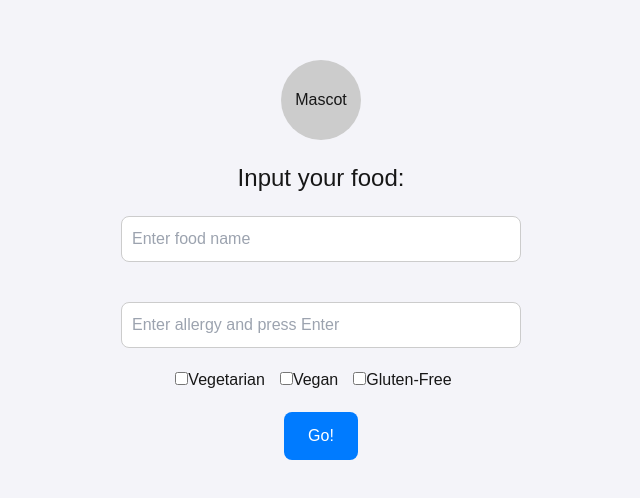
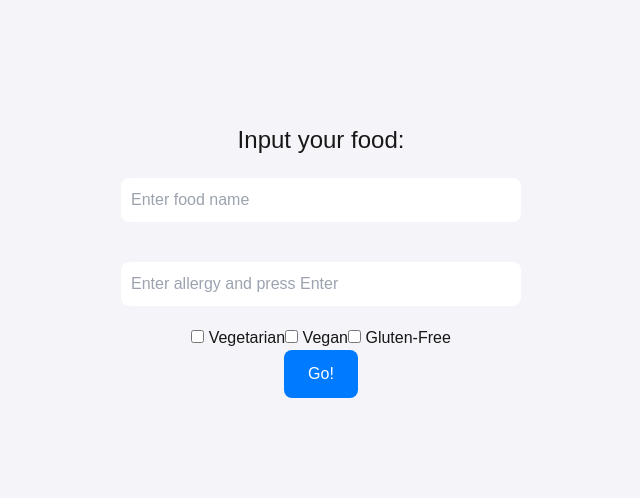
Before and after one commit to aatmaj28/Innovaite-2025, a Next.js app in the folder my-food-app/: page /food-form in a window 1280 px wide. Shown: the part 140-638 px from the top of the page, without its empty margins (319-959 px from the left). Built offline with nearby package versions, Linux system fonts and the light colour scheme.

Commit message:
right panel ingredients

```diff
--- a/my-food-app/app/food-form/page.js
+++ b/my-food-app/app/food-form/page.js
@@ -5,9 +5,13 @@ import { useRouter } from "next/navigation";
 
 export default function FoodForm() {
   const [food, setFood] = useState("");
-  const [allergyInput, setAllergyInput] = useState(""); // Track current allergy input
-  const [allergyTags, setAllergyTags] = useState([]); // Store allergy tags here
+  const [allergyInput, setAllergyInput] = useState("");
+  const [allergyTags, setAllergyTags] = useState([]);
   const [dietaryRestrictions, setDietaryRestrictions] = useState([]);
+  const [showIngredients, setShowIngredients] = useState(false); // Manage visibility of ingredients panel
+  const [selectedIngredients, setSelectedIngredients] = useState([]); // Selected ingredients
+  const [ingredients, setIngredients] = useState([]); // State for ingredients
+
   const router = useRouter();
 
   const handleCheckboxChange = (event) => {
@@ -18,40 +22,25 @@ export default function FoodForm() {
   };
 
   const handleAllergySubmit = (event) => {
-    console.log(dietaryRestrictions)
     if (event.key === 'Enter' && allergyInput.trim()) {
-
-
-
-      event.preventDefault(); // Prevent the form from submitting
-      setAllergyTags((prevTags) => [...prevTags, allergyInput.trim()]); // Add allergy input to the list of tags
-      setAllergyInput(""); // Clear the allergy input field
+      event.preventDefault();
+      setAllergyTags((prevTags) => [...prevTags, allergyInput.trim()]);
+      setAllergyInput("");
     }
   };
 
   const handleTagClick = (tag) => {
-    setAllergyTags((prevTags) => prevTags.filter((item) => item !== tag)); // Remove tag from list when clicked
+    setAllergyTags((prevTags) => prevTags.filter((item) => item !== tag));
   };
 
   const handleSubmit = (event) => {
-
-
-    event.preventDefault();
-
-      //send value to another API fetch_ingredients
-      /*
-      {
-        "recipe_name": "thing"
-      }
-      */
-
     const payload = {
-        recipe_name: food//,  // Replace "thing" with the actual recipe name or variable
-        // allergies: allergyTags.join(","),
-        // restrictions: dietaryRestrictions.join(","),
+      recipe_name: food,
+      allergies: allergyTags.join(","),
+      restrictions: dietaryRestrictions.join(","),
     };
 
-      // Send POST request to fetch_ingredients endpoint
+    //fetch_price_stores -> recipe name. same format as previous output
     fetch('http://localhost:8000/smart-delivery/fetch_ingredients/', {
       method: 'POST',
       headers: {
@@ -61,184 +50,169 @@ export default function FoodForm() {
     })
       .then(response => response.json())
       .then(data => {
-          // Handle the response from the API, e.g., navigating to the results page
-          console.log("API Response:",data);
-          const queryParams = new URLSearchParams({
-            food,
-            // allergies: allergyTags.join(","),
-            // restrictions: dietaryRestrictions.join(","),
-            data: JSON.stringify(data), // Convert JSON to string
-          }).toString();
-          router.push(`/results?${queryParams}`);
+        // console.log("API Response:", data); // Debugging API response
+
+        // console.log(data.ingredients.map(ingredient => ingredient.item))
+        setIngredients(data.ingredients.map(ingredient => ingredient.item)); // Assuming each ingredient is inside the 'item' key
+
+
+        setShowIngredients(true); // Show ingredients panel after fetching ingredients
       })
       .catch(error => {
         console.error('Error fetching ingredients:', error);
       });
 
-    const queryParams = new URLSearchParams({
-      food,
-      allergies: allergyTags.join(","),
-      restrictions: dietaryRestrictions.join(","),
-    }).toString();
-    router.push(`/results?${queryParams}`);
+    event.preventDefault();
+  };
+  const handleSelectionConfirmation = (event) => {
+    event.preventDefault();  // Prevent the default form submission behavior if needed
+
+    // Prepare the payload by including only selected ingredients
+    const selectedIngredientsPayload = selectedIngredients.map(ingredient => ({ ingredient }));
+
+    // Define the API endpoint and request body
+    const payload = {
+      food_name: food,
+      selected_ingredients: selectedIngredientsPayload,  // Send only selected ingredients
     };
 
-  const formContainerStyle = {
+    // Make the API request to fetch price stores
+    fetch('http://localhost:8000/smart-delivery/fetch_price_stores/', {
+      method: 'POST',
+      headers: {
+        'Content-Type': 'application/json',
+      },
+      body: JSON.stringify(payload),
+    })
+    .then(response => response.json())
+    .then(data => {
+      console.log(data)
+      // console.log('Price stores response:', data);
+      // You can handle the response as needed (e.g., redirect to a results page)
+      router.push(`/results?food=${food}&ingredients=${selectedIngredients.join(",")}`);
+    })
+    .catch(error => {
+      console.error('Error fetching price stores:', error);
+    });
+  };
+
+  const handleIngredientChange = (event) => {
+    const { value, checked } = event.target;
+    setSelectedIngredients((prev) =>
+      checked ? [...prev, value] : prev.filter((item) => item !== value)
+    );
+  };
+
+  return (
+    <div style={{ display: 'flex', height: '100vh' }}>
+      {/* Main content */}
+      <div style={{
+        flex: 1,
         display: 'flex',
         flexDirection: 'column',
         alignItems: 'center',
         padding: '20px',
         backgroundColor: '#f4f4f9',
         fontFamily: 'Arial, sans-serif',
-    height: '100vh',
-    justifyContent: 'center', // Center vertically
-  };
-
-  const inputStyle = {
-    border: '1px solid #ccc',
-    padding: '10px',
-    borderRadius: '8px',
-    marginBottom: '20px',
-    width: '80%', // Make input fields responsive
-    maxWidth: '400px', // Limit max width for input fields
-  };
-
-  const textareaStyle = {
-    border: '1px solid #ccc',
-    padding: '10px',
-    borderRadius: '8px',
-    marginBottom: '20px',
-    width: '80%',
-    maxWidth: '400px',
-    minHeight: '100px',
-  };
-
-  const checkboxContainerStyle = {
-    marginBottom: '20px',
-  };
-
-  const labelStyle = {
-    marginRight: '15px',
-    fontSize: '1em',
-  };
-
-  const buttonStyle = {
-    backgroundColor: '#007bff',
-    color: '#fff',
-    padding: '12px 24px',
-    borderRadius: '8px',
-    border: 'none',
-    cursor: 'pointer',
-    fontSize: '1em',
-    transition: 'background-color 0.3s ease',
-  };
-
-  const buttonHoverStyle = {
-    backgroundColor: '#0056b3',
-  };
-
-  return (
-    <div style={formContainerStyle}>
-      <div
-        style={{
-          width: '80px',
-          height: '80px',
-          backgroundColor: '#ccc',
-          display: 'flex',
-          alignItems: 'center',
-          justifyContent: 'center',
-          borderRadius: '50%',
-          marginBottom: '20px',
-        }}
-      >
-        Mascot
-      </div>
+        justifyContent: 'center'
+      }}>
         <h2 style={{ fontSize: '1.5em', marginBottom: '20px' }}>Input your food:</h2>
         <input
           type="text"
           value={food}
           onChange={(e) => setFood(e.target.value)}
-        style={inputStyle}
+          style={{ padding: '10px', borderRadius: '8px', width: '80%', maxWidth: '400px', marginBottom: '20px' }}
           placeholder="Enter food name"
         />
-      {/* Display allergy tags above the input field */}
+
         <div style={{ display: 'flex', flexWrap: 'wrap', gap: '10px', marginBottom: '20px' }}>
           {allergyTags.map((tag, index) => (
             <span
               key={index}
-            style={{
-              backgroundColor: '#e0e0e0',
-              borderRadius: '16px',
-              padding: '8px 16px',
-              fontSize: '1em',
-              cursor: 'pointer', // Add pointer cursor for clickability
-              position: 'relative', // Position for the X icon
-            }}
-            onClick={() => handleTagClick(tag)} // Remove tag when clicked
+              style={{ backgroundColor: '#e0e0e0', borderRadius: '16px', padding: '8px 16px', cursor: 'pointer' }}
+              onClick={() => handleTagClick(tag)}
             >
-            {tag}
-            {/* X icon */}
-            <span
-              style={{
-                position: 'absolute',
-                top: '-4px',
-                right: '-8px', // Shift X to the right
-                backgroundColor: '#fff',
-                borderRadius: '50%',
-                padding: '2px 6px',
-                fontSize: '16px',
-                color: '#888', // Grey color for the X icon
-                cursor: 'pointer',
-                fontWeight: 'bold', // Make X more prominent
-              }}
-            >
-              X
-            </span>
+              {tag} ✖
             </span>
           ))}
         </div>
+
         <input
           type="text"
           value={allergyInput}
           onChange={(e) => setAllergyInput(e.target.value)}
-        onKeyDown={handleAllergySubmit} // Listen for 'Enter' key
-        style={inputStyle}
+          onKeyDown={handleAllergySubmit}
+          style={{ padding: '10px', borderRadius: '8px', width: '80%', maxWidth: '400px', marginBottom: '20px' }}
           placeholder="Enter allergy and press Enter"
         />
-      <div style={checkboxContainerStyle}>
-        <label style={labelStyle}>
-          <input
-            type="checkbox"
-            value="Vegetarian"
-            onChange={handleCheckboxChange}
-          />
-          Vegetarian
+
+        <div>
+          <label>
+            <input type="checkbox" value="Vegetarian" onChange={handleCheckboxChange} /> Vegetarian
           </label>
-        <label style={labelStyle}>
-          <input
-            type="checkbox"
-            value="Vegan"
-            onChange={handleCheckboxChange}
-          />
-          Vegan
+          <label>
+            <input type="checkbox" value="Vegan" onChange={handleCheckboxChange} /> Vegan
           </label>
-        <label style={labelStyle}>
-          <input
-            type="checkbox"
-            value="Gluten-Free"
-            onChange={handleCheckboxChange}
-          />
-          Gluten-Free
+          <label>
+            <input type="checkbox" value="Gluten-Free" onChange={handleCheckboxChange} /> Gluten-Free
           </label>
         </div>
+
         <button
           onClick={handleSubmit}
-        style={buttonStyle}
-        onMouseEnter={(e) => (e.target.style.backgroundColor = buttonHoverStyle.backgroundColor)}
-        onMouseLeave={(e) => (e.target.style.backgroundColor = '#007bff')}
+          style={{ backgroundColor: '#007bff', color: '#fff', padding: '12px 24px', borderRadius: '8px', border: 'none', cursor: 'pointer' }}
         >
           Go!
         </button>
       </div>
+
+      {/* Ingredients Sidebar */}
+      {showIngredients && (
+        <div style={{
+          width: '250px',
+          backgroundColor: '#fff',
+          padding: '20px',
+          boxShadow: '-2px 0 5px rgba(0,0,0,0.1)',
+          display: 'flex',
+          flexDirection: 'column'
+        }}>
+          <h3 style={{ fontSize: '1.2em', marginBottom: '10px' }}>Select Ingredients:</h3>
+          {ingredients.length > 0 ? (
+            ingredients.map((ingredient, index) => (
+              <label key={index} style={{ marginBottom: '10px', cursor: 'pointer' }}>
+                <input
+                  type="checkbox"
+                  value={ingredient}
+                  onChange={handleIngredientChange}
+                />
+                {ingredient}
+              </label>
+            ))
+          ) : (
+            <p>No ingredients found</p>
+          )}
+
+          <button
+            style={{
+              marginTop: '20px',
+              backgroundColor: '#28a745',
+              color: '#fff',
+              padding: '10px 20px',
+              borderRadius: '8px',
+              border: 'none',
+              cursor: 'pointer'
+            }}
+            onClick={() =>
+
+
+              handleSelectionConfirmation()
+
+            }
+          >
+            Confirm Selection
+          </button>
+        </div>
+      )}
+    </div>
   );
 }
```
Lines whose indentation alone changed are shown as unchanged.
